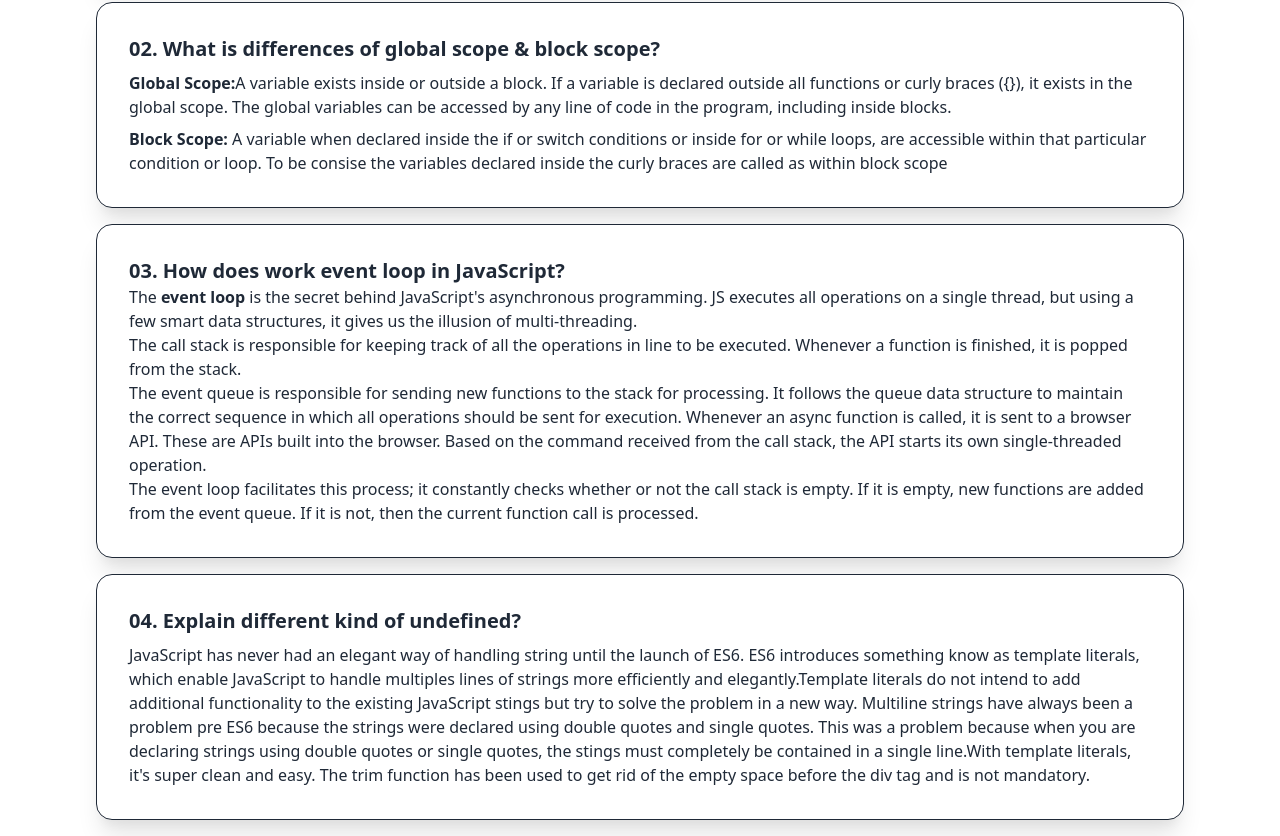
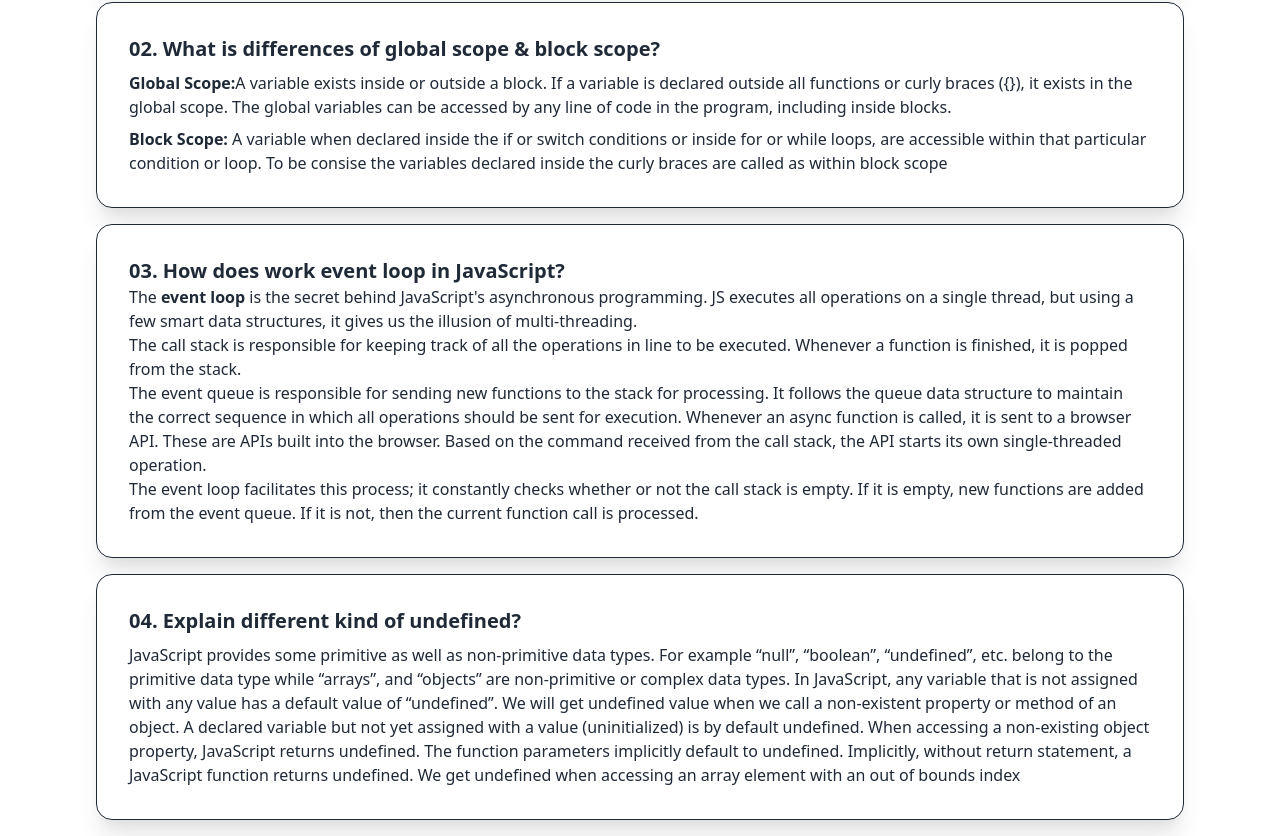
Before and after one commit to mdhasantaraque/monster-debug-taraque, a plain HTML site: page blog.html in a window 1280 px wide. Shown: the part 332-1168 px from the top of the page. Drawn offline with nearby package versions, Linux system fonts and the light colour scheme; a script that the page names is missing.

Commit message:
blog updated

```diff
--- a/blog.html
+++ b/blog.html
@@ -49,7 +49,7 @@
             <div class="card lg:card-side mb-4 bg-base-100 border border-current shadow-xl">
                 <div class="card-body">
                   <h2 class="card-title">04. Explain different kind of undefined?</h2>
-                  <p>JavaScript has never had an elegant way of handling string until the launch of ES6. ES6 introduces something know as template literals, which enable JavaScript to handle multiples lines of strings more efficiently and elegantly.Template literals do not intend to add additional functionality to the existing JavaScript stings but try to solve the problem in a new way. Multiline strings have always been a problem pre ES6 because the strings were declared using double quotes and single quotes. This was a problem because when you are declaring strings using double quotes or single quotes, the stings must completely be contained in a single line.With template literals, it's super clean and easy. The trim function has been used to get rid of the empty space before the div tag and is not mandatory.</p>
+                  <p>JavaScript provides some primitive as well as non-primitive data types. For example “null”, “boolean”, “undefined”, etc. belong to the primitive data type while “arrays”, and “objects” are non-primitive or complex data types.  In JavaScript, any variable that is not assigned with any value has a default value of “undefined”. We will get undefined value when we call a non-existent property or method of an object. A declared variable but not yet assigned with a value (uninitialized) is by default undefined. When accessing a non-existing object property, JavaScript returns undefined. The function parameters implicitly default to undefined. Implicitly, without return statement, a JavaScript function returns undefined. We get undefined when accessing an array element with an out of bounds index</p>
 
                 </div>
         </section>
```
